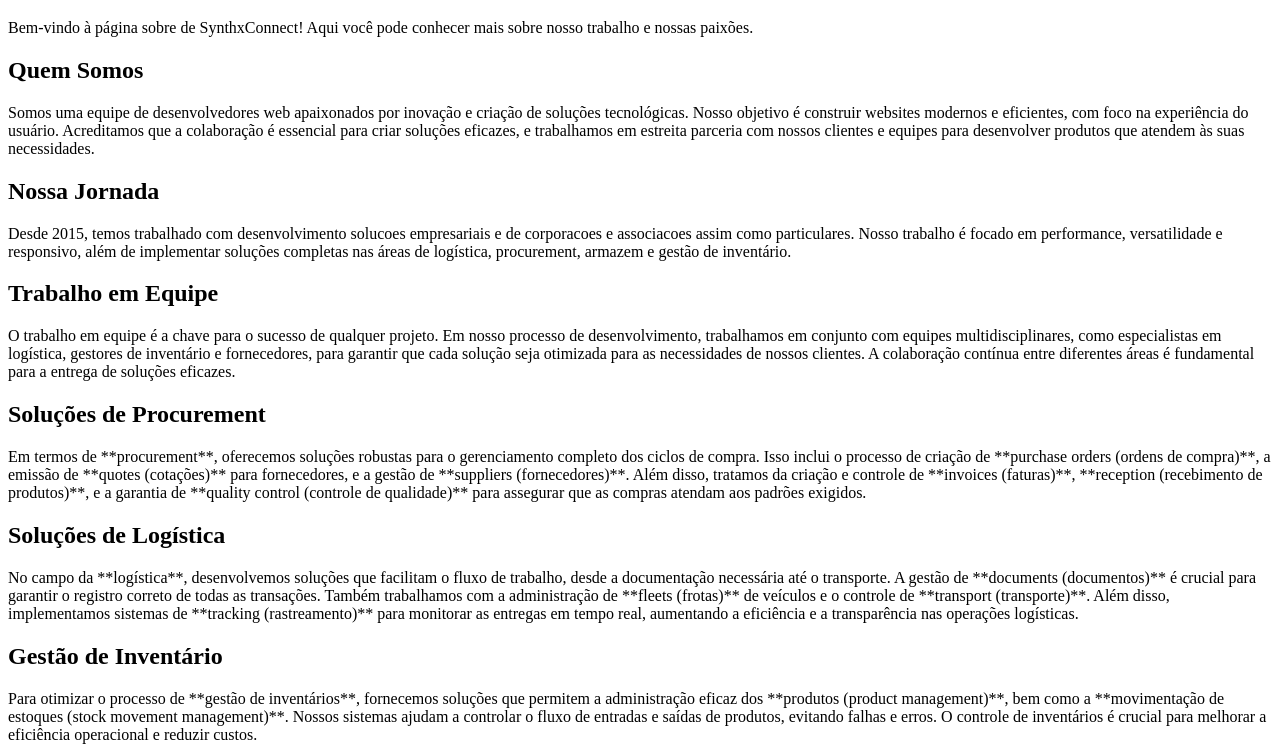
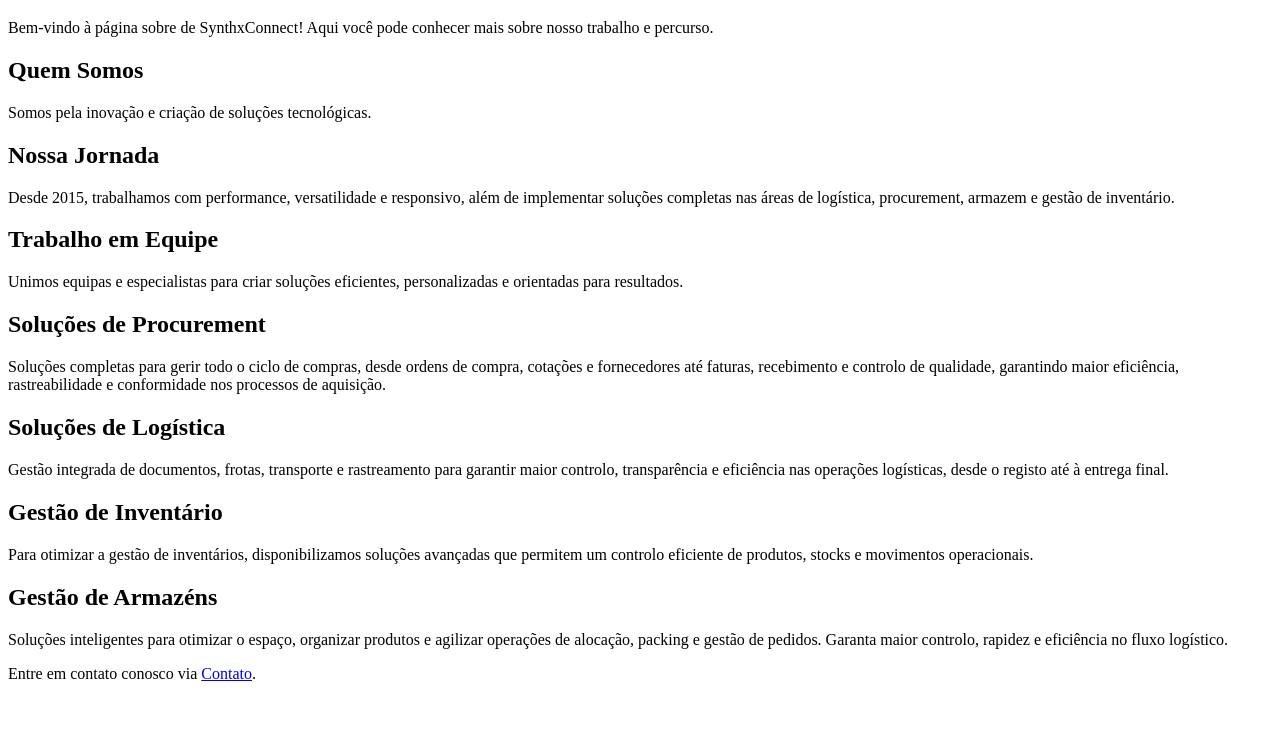
Before and after one commit to yechezqelnhantumbo-eng/optix, a plain HTML site: page about.html in a window 1280 px wide. Shown: the part 61-807 px from the top of the page. Drawn offline with Linux system fonts and the light colour scheme.

Commit message:
Revise content for clarity and conciseness in about.html

```diff
--- a/about.html
+++ b/about.html
@@ -8,42 +8,42 @@
 <body>
     <header>
         <h1>Sobre Nós</h1>
-        <p>Bem-vindo à página sobre de SynthxConnect! Aqui você pode conhecer mais sobre nosso trabalho e nossas paixões.</p>
+        <p>Bem-vindo à página sobre de SynthxConnect! Aqui você pode conhecer mais sobre nosso trabalho e percurso.</p>
     </header>
 
     <section>
         <h2>Quem Somos</h2>
-        <p>Somos uma equipe de desenvolvedores web apaixonados por inovação e criação de soluções tecnológicas. Nosso objetivo é construir websites modernos e eficientes, com foco na experiência do usuário. Acreditamos que a colaboração é essencial para criar soluções eficazes, e trabalhamos em estreita parceria com nossos clientes e equipes para desenvolver produtos que atendem às suas necessidades.</p>
+        <p>Somos pela inovação e criação de soluções tecnológicas. </p>
     </section>
 
     <section>
         <h2>Nossa Jornada</h2>
-        <p>Desde 2015, temos trabalhado com desenvolvimento solucoes empresariais e de corporacoes e associacoes assim como particulares. Nosso trabalho é focado em performance, versatilidade e responsivo, além de implementar soluções completas nas áreas de logística, procurement, armazem e gestão de inventário.</p>
+        <p>Desde 2015, trabalhamos com performance, versatilidade e responsivo, além de implementar soluções completas nas áreas de logística, procurement, armazem e gestão de inventário.</p>
     </section>
 
     <section>
         <h2>Trabalho em Equipe</h2>
-        <p>O trabalho em equipe é a chave para o sucesso de qualquer projeto. Em nosso processo de desenvolvimento, trabalhamos em conjunto com equipes multidisciplinares, como especialistas em logística, gestores de inventário e fornecedores, para garantir que cada solução seja otimizada para as necessidades de nossos clientes. A colaboração contínua entre diferentes áreas é fundamental para a entrega de soluções eficazes.</p>
+        <p>Unimos equipas e especialistas para criar soluções eficientes, personalizadas e orientadas para resultados.</p>
     </section>
 
     <section>
         <h2>Soluções de Procurement</h2>
-        <p>Em termos de **procurement**, oferecemos soluções robustas para o gerenciamento completo dos ciclos de compra. Isso inclui o processo de criação de **purchase orders (ordens de compra)**, a emissão de **quotes (cotações)** para fornecedores, e a gestão de **suppliers (fornecedores)**. Além disso, tratamos da criação e controle de **invoices (faturas)**, **reception (recebimento de produtos)**, e a garantia de **quality control (controle de qualidade)** para assegurar que as compras atendam aos padrões exigidos.</p>
+        <p> Soluções completas para gerir todo o ciclo de compras, desde ordens de compra, cotações e fornecedores até faturas, recebimento e controlo de qualidade, garantindo maior eficiência, rastreabilidade e conformidade nos processos de aquisição.</p>
     </section>
 
     <section>
         <h2>Soluções de Logística</h2>
-        <p>No campo da **logística**, desenvolvemos soluções que facilitam o fluxo de trabalho, desde a documentação necessária até o transporte. A gestão de **documents (documentos)** é crucial para garantir o registro correto de todas as transações. Também trabalhamos com a administração de **fleets (frotas)** de veículos e o controle de **transport (transporte)**. Além disso, implementamos sistemas de **tracking (rastreamento)** para monitorar as entregas em tempo real, aumentando a eficiência e a transparência nas operações logísticas.</p>
+        <p> Gestão integrada de documentos, frotas, transporte e rastreamento para garantir maior controlo, transparência e eficiência nas operações logísticas, desde o registo até à entrega final.</p>
     </section>
 
     <section>
         <h2>Gestão de Inventário</h2>
-        <p>Para otimizar o processo de **gestão de inventários**, fornecemos soluções que permitem a administração eficaz dos **produtos (product management)**, bem como a **movimentação de estoques (stock movement management)**. Nossos sistemas ajudam a controlar o fluxo de entradas e saídas de produtos, evitando falhas e erros. O controle de inventários é crucial para melhorar a eficiência operacional e reduzir custos.</p>
+        <p>Para otimizar a gestão de inventários, disponibilizamos soluções avançadas que permitem um controlo eficiente de produtos, stocks e movimentos operacionais.</p>
     </section>
 
     <section>
         <h2>Gestão de Armazéns</h2>
-        <p>A gestão de **armazéns (warehouses)** é uma parte fundamental de nossas soluções. Oferecemos sistemas que organizam as **allocation grids (grades de alocação)** para otimizar o espaço e facilitar o armazenamento de produtos. Além disso, contamos com ferramentas que facilitam o processo de **packing (embalagem)** e o gerenciamento de **pending orders (pedidos pendentes)**, garantindo que os pedidos sejam processados de maneira rápida e eficiente.</p>
+        <p> Soluções inteligentes para otimizar o espaço, organizar produtos e agilizar operações de alocação, packing e gestão de pedidos. Garanta maior controlo, rapidez e eficiência no fluxo logístico.</p>
     </section>
 
     <footer>
```
